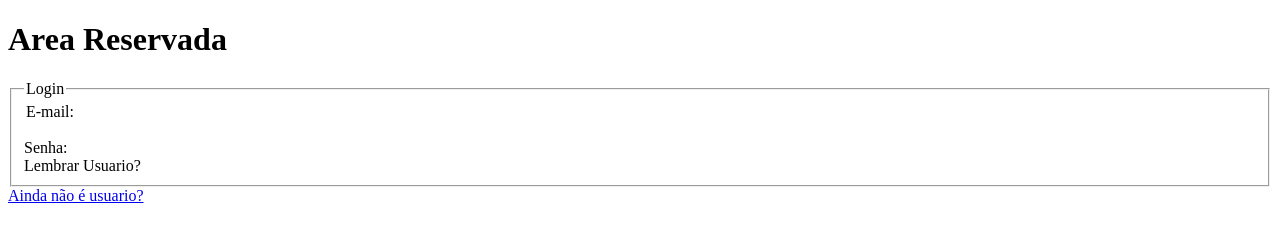
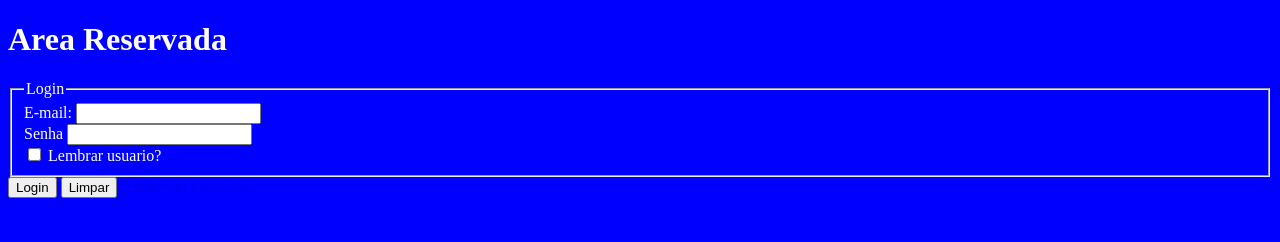
Before and after one commit to ericksavioli/Exemplo-de-Formulario-HTML, a plain HTML site: page index.html in a window 1280 px wide. Drawn offline with Linux system fonts and the light colour scheme; a web font is replaced by a local one.

Commit message:
Segundo commit

```diff
--- /dev/null
+++ b/css/estilo.css
@@ -0,0 +1,6 @@
+@import url('https://fonts.googleapis.com/css2?family=Alumni+Sans+Pinstripe&display=swap');
+body{
+    font-family: "Alumni Sans Pinstripe";
+    background-color: #00ff;
+    color: #FFF;
+}
--- a/index.html
+++ b/index.html
@@ -5,25 +5,23 @@
     <meta http-equiv="X-UA-Compatible" content="IE=edge">
     <meta name="viewport" content="width=device-width, initial-scale=1.0">
     <title>Document</title>
+    <link href="css/estilo.css" rel="stylesheet" />
 </head>
 <body>
-    <h1> Area Reservada</h1>
-    <form name="form-login" method="get">
-        <fieldset>
-
-            <legend>Login</legend>
-            <legend>E-mail:</legend>
-
-            <imput type="email" id="email" name="email" required /><br>
-
-            <label>Senha:</label>
-            <imput type="password" id="senha" name="senha" required/><br>
-            <imput type="checkbox" id="lembrar" name="lembrar">
-Lembrar Usuario?
-        </fieldset>
-        <imput type="submit" value="Login"/>
-        <imput type="reset" value="Limpar"/>
-        </form>
-        <a href="novo.html">Ainda não é usuario?</a>
+<h1> Area Reservada</h1>
+    <form name="form-login" method="get"></form>
+      <fieldset>
+            <Legend>Login</Legend>
+            <label>E-mail:</label>
+            <input type="email" id ="email" name="email" required  maxLength="100" tittle="informe um e-mail"/><br>
+            <label>Senha </label>
+            <input type="password" id="Senha" name="senha" required/><br>
+            <input type="checkbox" id="Lembrar" name="lembrar">
+                Lembrar usuario?
+    </fieldset>
+           <input type="submit" value="Login"/>
+      <input type="reset" value="Limpar"/>
+    </form>
+     <a href="novo.html">Ainda não é usuario?</a>
 </body>
 </html>
```
Also changed, not shown: 1 other file.
